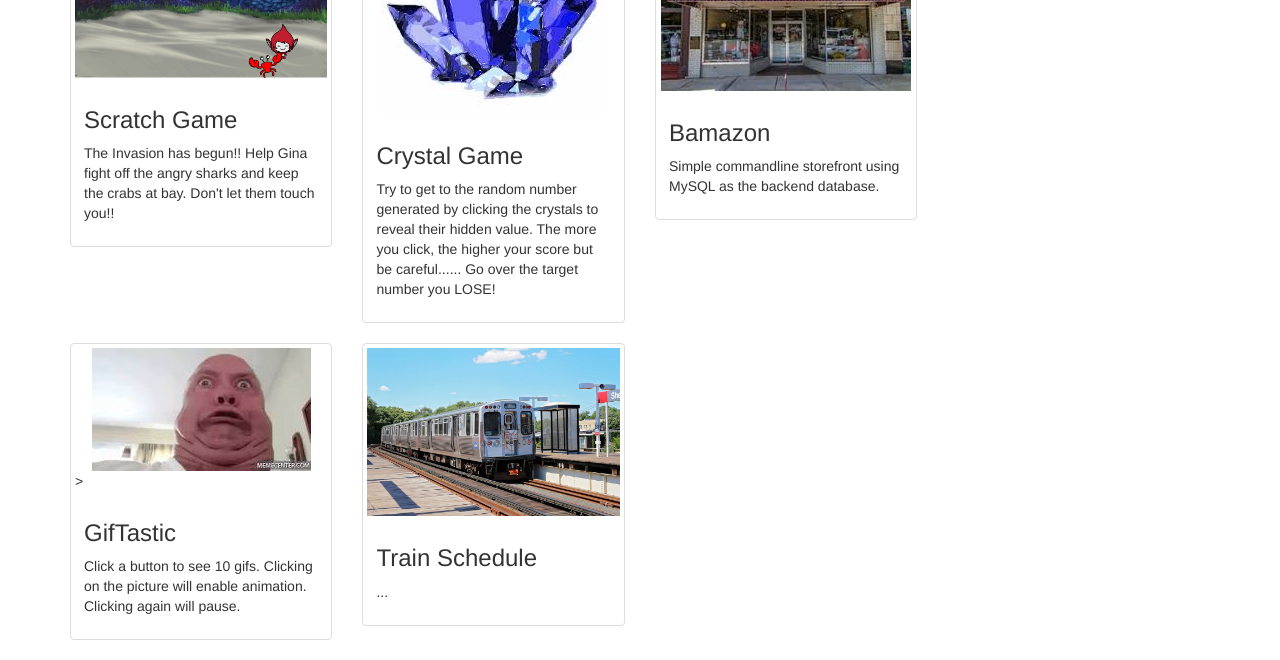
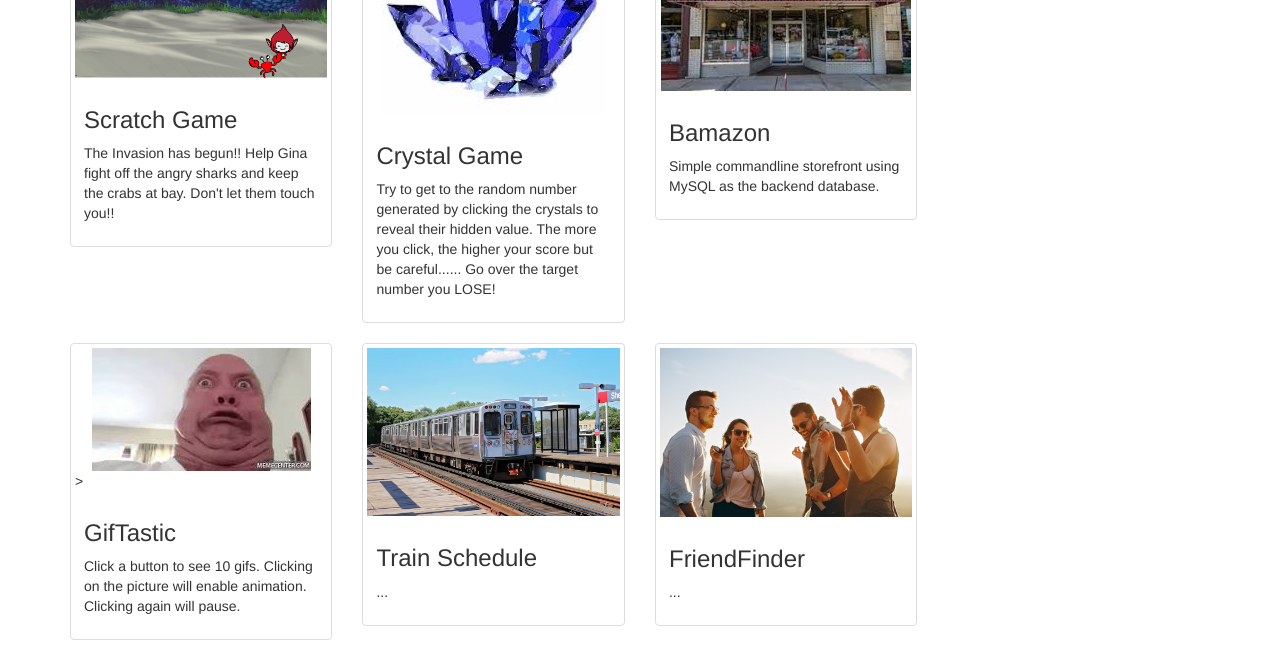
Before and after one commit to jpaffenback/Bootstrap-Portfolio, a plain HTML site: page portfolio.html in a window 1280 px wide. Shown: the part 310-970 px from the top of the page. Drawn offline with nearby package versions, Linux system fonts and the light colour scheme.

Commit message:
friendfinder

```diff
--- a/portfolio.html
+++ b/portfolio.html
@@ -89,6 +89,7 @@
                               </div>
                             </div>
                           </div>
+
                   </div>
 
 
@@ -112,6 +113,18 @@
                                       <div class="caption">
                                         <h3>Train Schedule</h3>
                                         <p>...</p>
+
+                                      </div>
+                                    </div>
+                                  </div>
+
+                                  <div class="col-sm-6 col-md-4">
+                                    <div class="thumbnail">
+                                      <a href = "https://friendfinder022018.herokuapp.com/" target="_blank"><img src="../Bootstrap-Portfolio/assets/images/friends.jpg" alt="Game"></a>
+                                      <div class="caption">
+                                        <h3>FriendFinder</h3>
+                                        <p>... </p>
+
 
                                       </div>
                                     </div>
```
Also changed, not shown: assets/images/friends.jpg (added).
